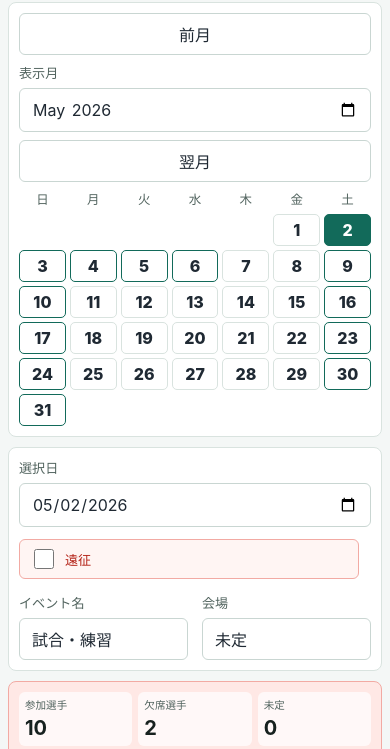
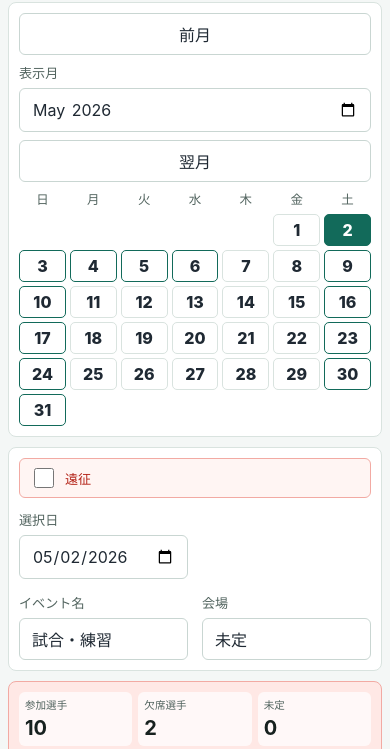
Before and after one commit to jinji-ascent-biz/baseball-dispatch-coordinator, a website: page index.html in a window 390 px wide. Shown: the part 75-824 px from the top of the page. Drawn offline with Linux system fonts and the light colour scheme.

Commit message:
fix: place expedition checkbox beside date

```diff
--- a/src/main.js
+++ b/src/main.js
@@ -448,13 +448,13 @@ function calendarDaysHtml() {
 function dateExpeditionField(event) {
   return `
     <div class="date-expedition-field">
+      <label class="expedition-check">
+        <input type="checkbox" data-field="event-expedition" ${event.isExpedition ? 'checked' : ''} />
+        <span>遠征</span>
+      </label>
       <label>
         <span>選択日</span>
         <input data-field="event-date" type="date" value="${escapeAttribute(state.selectedDate)}" />
-      </label>
-      <label class="expedition-check">
-        <input type="checkbox" data-field="event-expedition" ${event.isExpedition ? 'checked' : ''} />
-        <span>遠征</span>
       </label>
     </div>
   `;
--- a/src/styles.css
+++ b/src/styles.css
@@ -678,7 +678,7 @@ h2 {
 
 .date-expedition-field {
   display: grid;
-  grid-template-columns: 1fr auto;
+  grid-template-columns: auto minmax(180px, 1fr);
   gap: 12px;
   align-items: end;
   grid-column: 1 / -1;
@@ -695,6 +695,7 @@ h2 {
   background: #fff5f3;
   color: #b42318;
   font-weight: 800;
+  white-space: nowrap;
 }
 
 .expedition-check input {
@@ -720,7 +721,7 @@ h2 {
 
 @media (max-width: 640px) {
   .date-expedition-field {
-    grid-template-columns: 1fr auto;
+    grid-template-columns: auto minmax(0, 1fr);
   }
 
   .expedition-check {
```
